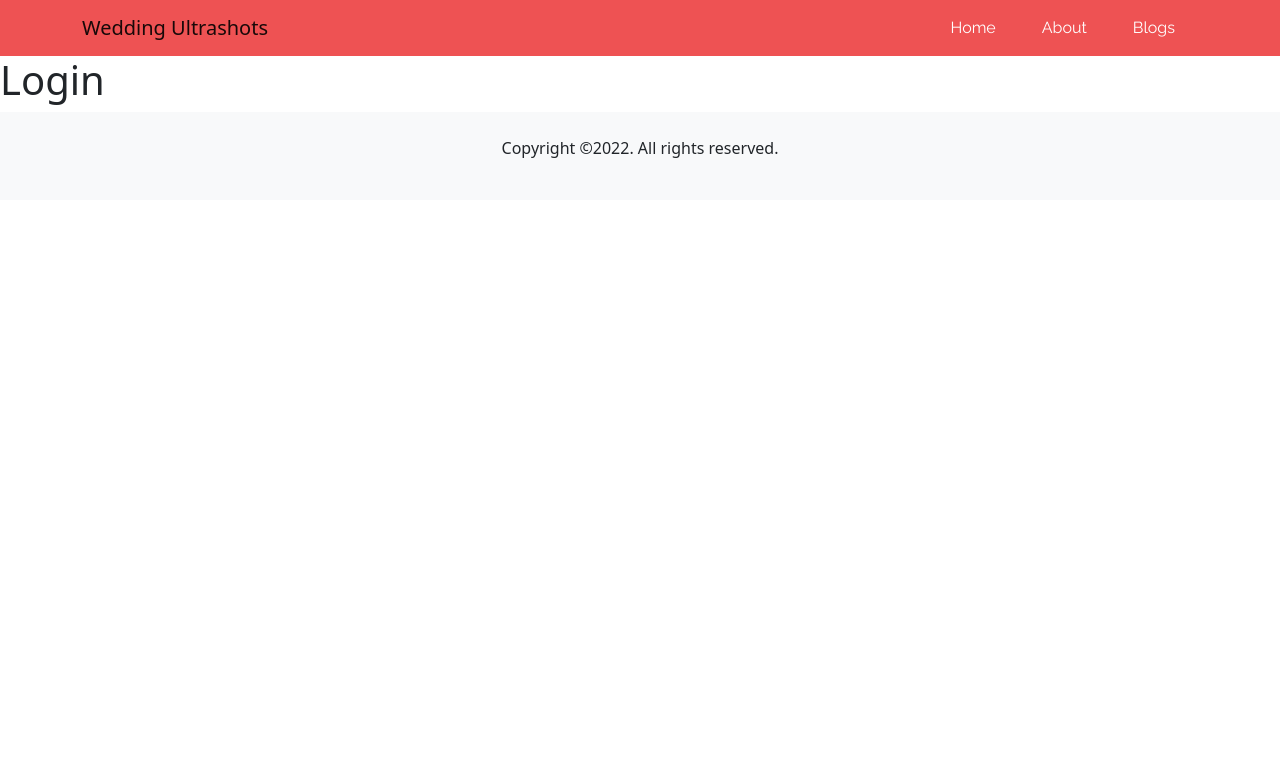
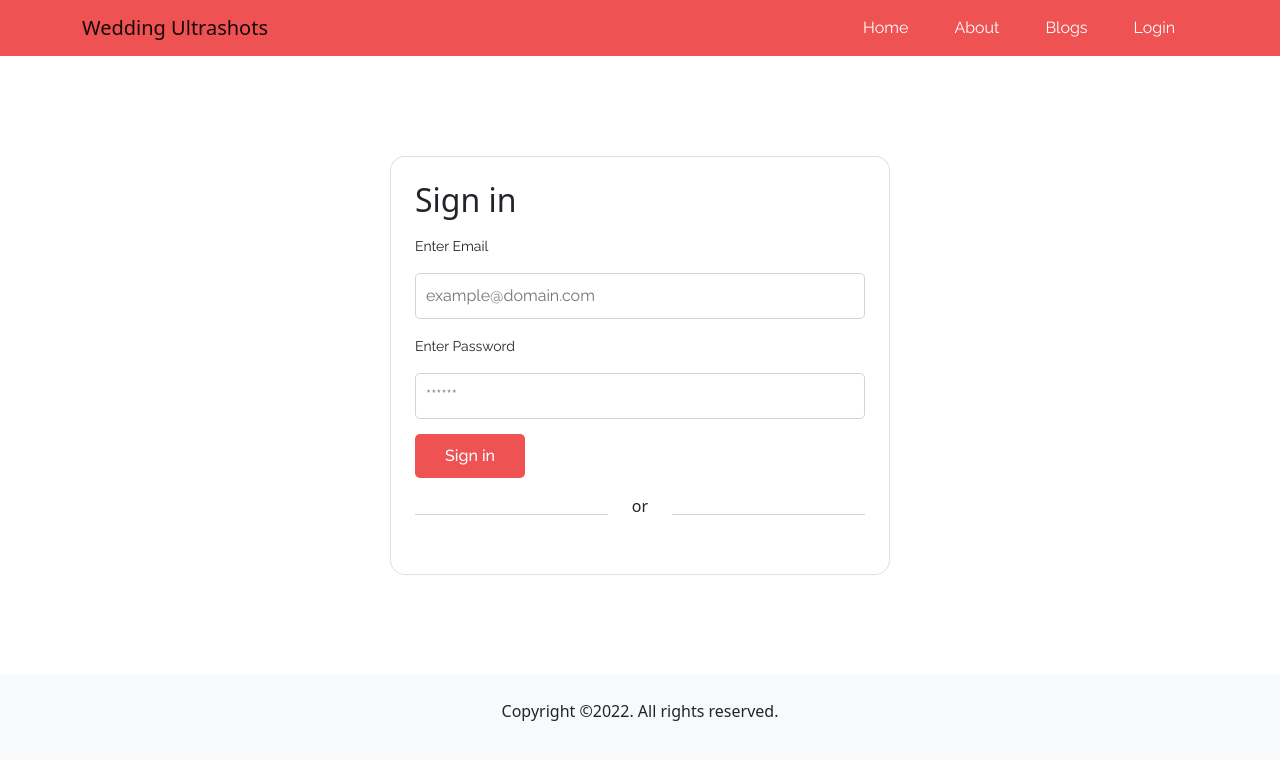
Before and after one commit to devmhimran/wedding-ultra-shots-client, a React (Create React App) app in the folder wedding-ultra-shots/: page /login in a window 1280 px wide. Shown: the top 760 px of the page. Built offline with nearby package versions, Linux system fonts and the light colour scheme.

Commit message:
Added Login Page

```diff
--- a/wedding-ultra-shots/src/component/HeaderNav/HeaderNav.js
+++ b/wedding-ultra-shots/src/component/HeaderNav/HeaderNav.js
@@ -14,6 +14,7 @@ const HeaderNav = () => {
                         <Nav.Link as={Link} to="/home">Home</Nav.Link>
                         <Nav.Link as={Link} to="/about">About</Nav.Link>
                         <Nav.Link as={Link} to="/blogs">Blogs</Nav.Link>
+                        <Nav.Link as={Link} to="/login">Login</Nav.Link>
                     </Nav>
                 </Navbar.Collapse>
             </Container>
--- a/wedding-ultra-shots/src/component/Login/Login.css
+++ b/wedding-ultra-shots/src/component/Login/Login.css
@@ -0,0 +1,39 @@
+.login__form{
+    padding: 100px;
+    width: 700px;
+    margin: 0 auto 0;
+
+}
+.card{
+    border-radius: 15px !important;
+}
+.input__form{
+    margin-top: 15px;
+    font-family: 'Raleway', sans-serif;
+    font-weight: 400;
+    font-size: 16px;
+}
+.input__form input{
+    width: 100%;
+    padding: 10px;
+    margin-top: 15px;
+    border-radius: 5px;
+    border: 1px solid lightgray;
+}
+.signin__button{
+    background-color: #ee5253;
+    border: none;
+    color: #fff;
+    padding: 10px 30px;
+    font-size: 16px;
+    font-weight: 500;
+    border-radius: 5px;
+}
+/* .divider{
+    display: ;
+} */
+.divider span{
+    width: 200px;
+    height: 1px;
+    background-color: lightgrey;
+}
--- a/wedding-ultra-shots/src/component/Login/Login.js
+++ b/wedding-ultra-shots/src/component/Login/Login.js
@@ -1,9 +1,36 @@
 import React from 'react';
+import './Login.css'
 
 const Login = () => {
     return (
-        <div>
-            <h1>Login</h1>
+        <div className='container'>
+            <div className="login__form">
+                <div className="card">
+                    <div className="card-body p-4">
+                        <div className="form__titie">
+                            <h2>Sign in</h2>
+                        </div>
+                        <form>
+                            <div className="input__form">
+                                <small>Enter Email</small>
+                                <input type="text" placeholder='example@domain.com' require/>
+                            </div>
+                            <div className="input__form">
+                                <small>Enter Password</small>
+                                <input type="text" placeholder='******' require/>
+                            </div>
+                            <div className="input__form">
+                                <button className='signin__button'>Sign in</button>
+                            </div>
+                            <div className="divider  d-flex justify-content-center align-items-center py-3">
+                                <span></span>
+                                <p className='mx-4'>or</p>
+                                <span></span>
+                            </div>
+                        </form>
+                    </div>
+                </div>
+            </div>
         </div>
     );
 };
--- a/wedding-ultra-shots/src/component/Service/Service.js
+++ b/wedding-ultra-shots/src/component/Service/Service.js
@@ -21,9 +21,9 @@ const Service = (props) => {
                     <div className="service__price">
                         <p>BDT {price}</p>
                     </div>
-                    <div className="service__detail__button">
+                    <div className="service__detail__button d-flex justify-content-between">
                         <button className='detail__button' onClick={handleShow}>Detail</button>
-                        <button className='checkout__button mx-3'>Checkout</button>
+                        <button className='checkout__button'>Checkout</button>
                         <ServiceModal key={id} handleClose={handleClose} show={show} detail={props.service}></ServiceModal>
                     </div>
                 </div>
--- a/wedding-ultra-shots/src/component/ServiceModal/ServiceModal.js
+++ b/wedding-ultra-shots/src/component/ServiceModal/ServiceModal.js
@@ -2,8 +2,8 @@ import React from 'react';
 import { Button, Modal } from 'react-bootstrap';
 
 const ServiceModal = (props) => {
-    const {handleClose, show, detail} = props;
-    const {name, image, price, photographer, time, light, print, print_paper } = detail;
+  const { handleClose, show, detail } = props;
+  const { name, image, price, photographer, time, light, print, print_paper } = detail;
 
   return (
     <Modal show={show} onHide={handleClose} animation={false}
```
Lines whose indentation alone changed are shown as unchanged.
